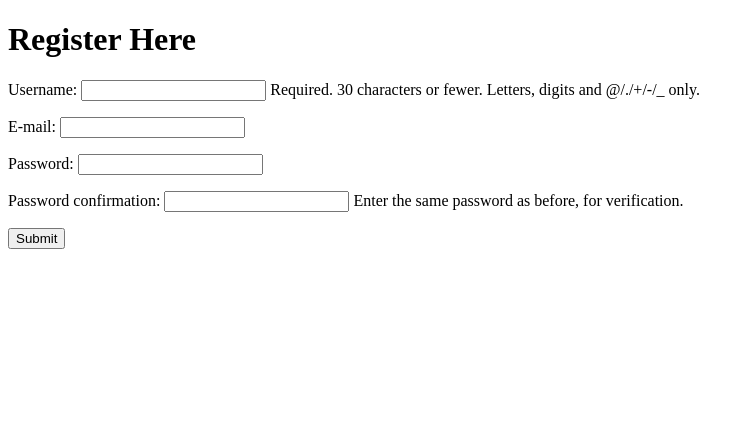
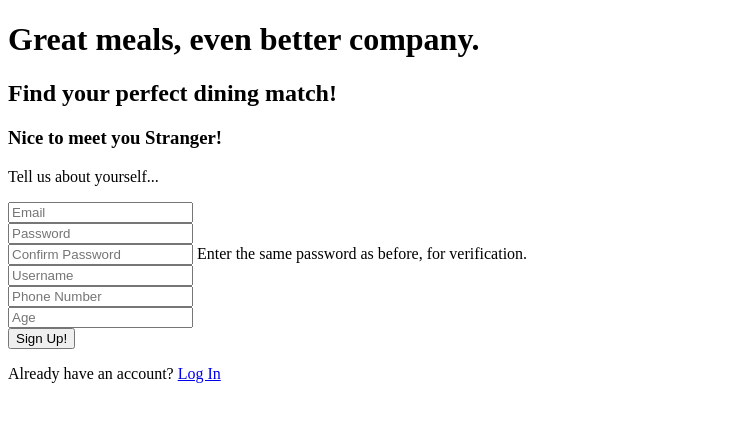
Before and after one commit to Archie-Henderson/Dinner-With-a-Stranger, a Django app: template templates/registration/registration_form.html in a window 1280 px wide. Shown: the top 422 px of the page, without its empty margins (0-754 px from the left). Run offline with Django 3.2, Linux system fonts and the light colour scheme; the template is opened without the code that fills it, so the values that code supplies are empty.

Commit message:
registration template

```diff
--- a/matches/urls.py
+++ b/matches/urls.py
@@ -8,8 +8,6 @@ urlpatterns = [
     path('accepted/', views.matches_accepted, name='matches_accepted'),
     path('denied/', views.matches_denied, name='matches_denied'),
     path('possible/', views.matches_possible, name='matches_possible'),
-    path('block-confirm/', views.block_confirm, name='block_confirm'),
-    path('unmatch-confirm/', views.unmatch_confirm, name='unmatch_confirm'),
     path('base/', views.matches_base, name='matches_base'),
     path('update/<str:match_id>/<str:decision>/', views.update_match_status, name='update_match_status'),
     path('ajax/pending/', views.ajax_matches_pending, name='ajax_matches_pending'),
--- a/templates/registration/registration_form.html
+++ b/templates/registration/registration_form.html
@@ -5,48 +5,69 @@
 {% endblock %}
 
 {% block content %}
-    <div class="jumbotron p-4">
-        <div class="container">
-            <h1 class="jumbotron-heading">Register Here</h1>
-        </div>
+    <!-- Hero Section with Description -->
+    <div class="hero-container">
+        <h1>Great meals, even better company.</h1>
+        <h2>Find your perfect dining match!</h2>
     </div>
 
-    <div class="container">
-        <div class="row">
-            <div class="form-group" >
-                <form role="form" method="post" action=".">
-                    {% csrf_token %}
-                    <div class="form-group">
-                        <p class="required">
-                            <label class="required" for="id_username">Username:</label>
-                            <input class="form-control" id="id_username" maxlength="30" name="username" type="text" />
-                            <span class="helptext">
-                                Required. 30 characters or fewer.
-                                Letters, digits and @/./+/-/_ only.
-                            </span>
-                        </p>
+    <!-- Register Form Section -->
+    <div class="register-container">
+        <div class="register-box">
+            <h3>Nice to meet you Stranger!</h3>
+            <p>Tell us about yourself...</p>
 
-                        <p class="required">
-                            <label class="required" for="id_email">E-mail:</label>
-                            <input class="form-control" id="id_email" name="email" type="email" />
-                        </p>
+            <form method="post" action="{% url 'registration_register' %}">
+                {% csrf_token %}
 
-                        <p class="required">
-                            <label class="required" for="id_password1">Password:</label>
-                            <input class="form-control" id="id_password1" name="password1" type="password" />
-                        </p>
+                <!-- Email Field -->
+                <div class="form-field">
+                    <!--<label for="id_email">Email</label>-->
+                    <input type="email" name="email" id="id_email" class="form-control" placeholder="Email" required>
+                </div>
 
-                        <p class="required">
-                            <label class="required" for="id_password2">Password confirmation:</label>
-                            <input class="form-control" id="id_password2" name="password2" type="password" />
-                            <span class="helptext">
-                                Enter the same password as before, for verification.
-                            </span>
-                        </p>
-                    </div>
-                <button type="submit" class="btn btn-primary">Submit</button>
-                </form>
-            </div>
+                <!-- Password Field -->
+                <div class="form-field">
+                    <!--<label for="id_password1">Password</label>-->
+                    <input type="password" name="password1" id="id_password1" class="form-control" placeholder="Password" required>
+                </div>
+
+                <!-- Confirm Password Field -->
+                <div class="form-field">
+                    <!--<label for="id_password2">Confirm Password</label>-->
+                    <input type="password" name="password2" id="id_password2" class="form-control" placeholder="Confirm Password" required>
+                    <span class="helptext">
+                        Enter the same password as before, for verification.
+                    </span>
+                </div>
+
+                <!-- Username Field -->
+                <div class="form-field">
+                    <!--<label for="id_username">Username</label>-->
+                    <input type="text" name="username" id="id_username" class="form-control" placeholder="Username" required>
+                </div>
+
+                <!-- Phone Number Field -->
+                <div class="form-field">
+                    <!--<label for="id_phone_number">Phone Number</label>-->
+                    <input type="text" name="phone_number" id="id_phone_number" class="form-control" placeholder="Phone Number" required>
+                </div>
+
+                <!-- Age Field -->
+                <div class="form-field">
+                    <!--<label for="id_age">Age</label>-->
+                    <input type="number" name="age" id="id_age" class="form-control" placeholder="Age" required>
+                </div>
+
+                    <!-- Submit Button -->
+                <div class="form-actions">
+                    <button class="btn btn-submit" type="submit">Sign Up!</button>
+                </div>
+            </form>
+
+            <p class="signup-text">
+                Already have an account? <a href="{% url 'auth_login' %}">Log In</a>
+            </p>
         </div>
     </div>
 {% endblock %}
```
Also changed, not shown: matches/views.py (+0 -8 lines).
